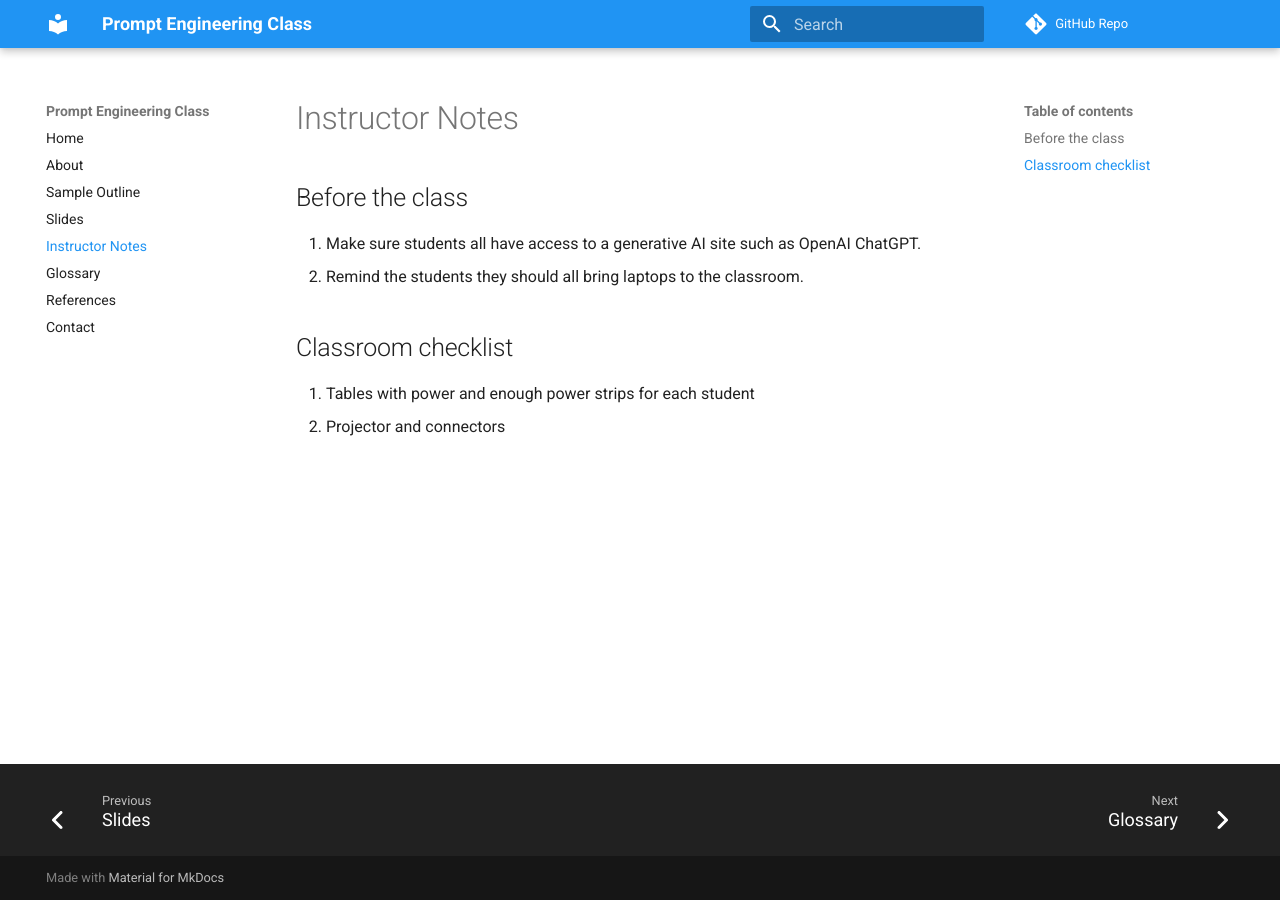
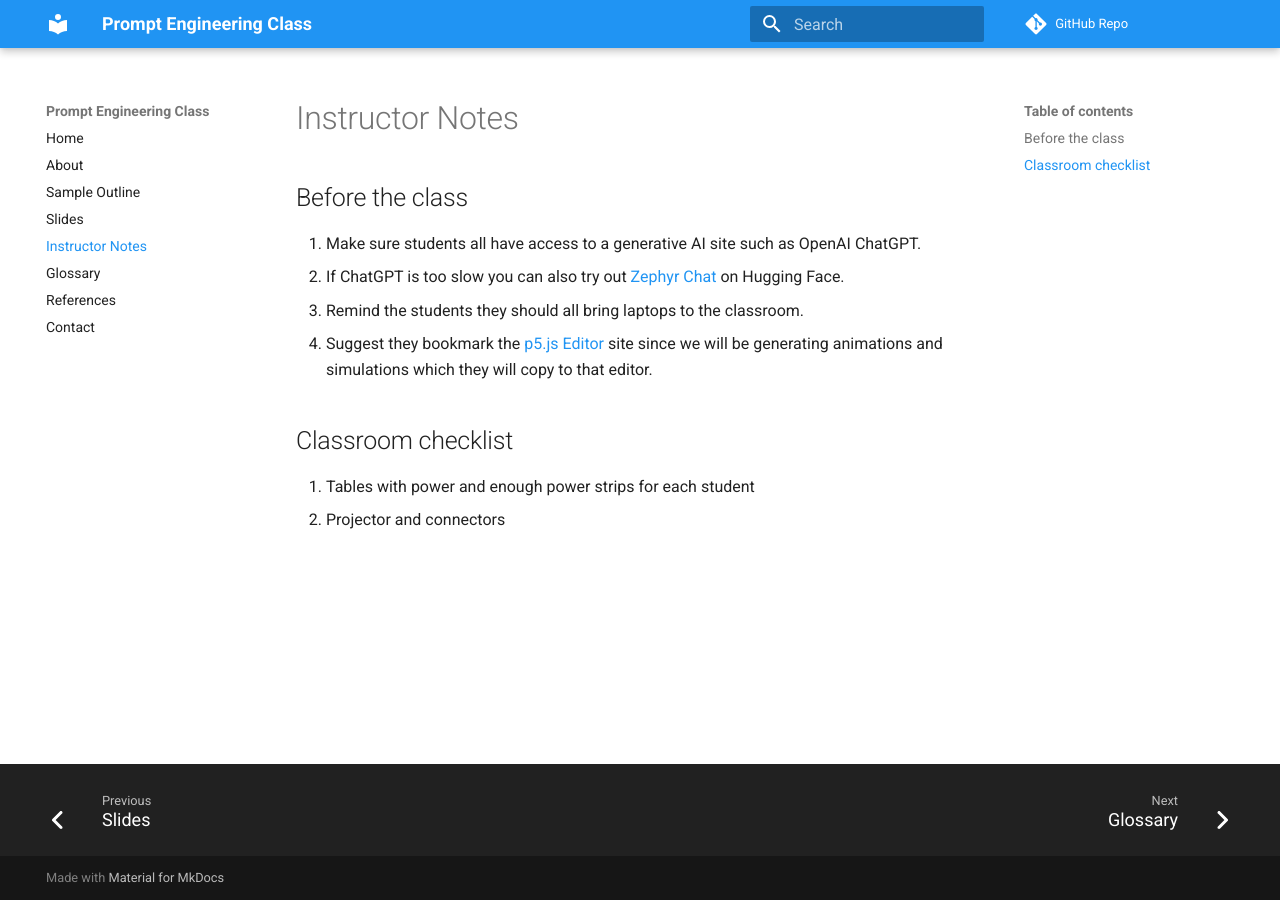
Before and after one commit to dmccreary/prompt-class, an MkDocs documentation site: the page built from docs/instructor-notes.md, in a window 1280 px wide. Built offline with MkDocs 1.6.1 and Material for MkDocs 9.7.7, drawn with Linux system fonts in a browser that asks for light colours; comment, search, counter and statistics services are not loaded.

Commit message:
updating content

```diff
--- a/docs/instructor-notes.md
+++ b/docs/instructor-notes.md
@@ -3,7 +3,9 @@
 ## Before the class
 
 1. Make sure students all have access to a generative AI site such as OpenAI ChatGPT.
+1. If ChatGPT is too slow you can also try out [Zephyr Chat](https://huggingface.co/spaces/HuggingFaceH4/zephyr-chat) on Hugging Face.
 2. Remind the students they should all bring laptops to the classroom.
+3. Suggest they bookmark the [p5.js Editor](https://editor.p5js.org/) site since we will be generating animations and simulations which they will copy to that editor.
 
 ## Classroom checklist
 
```
Also changed, not shown: docs/labs/01-license.md (added, +20 -0 lines), docs/references.md (+1 -0 lines), docs/labs/index.md (added).
